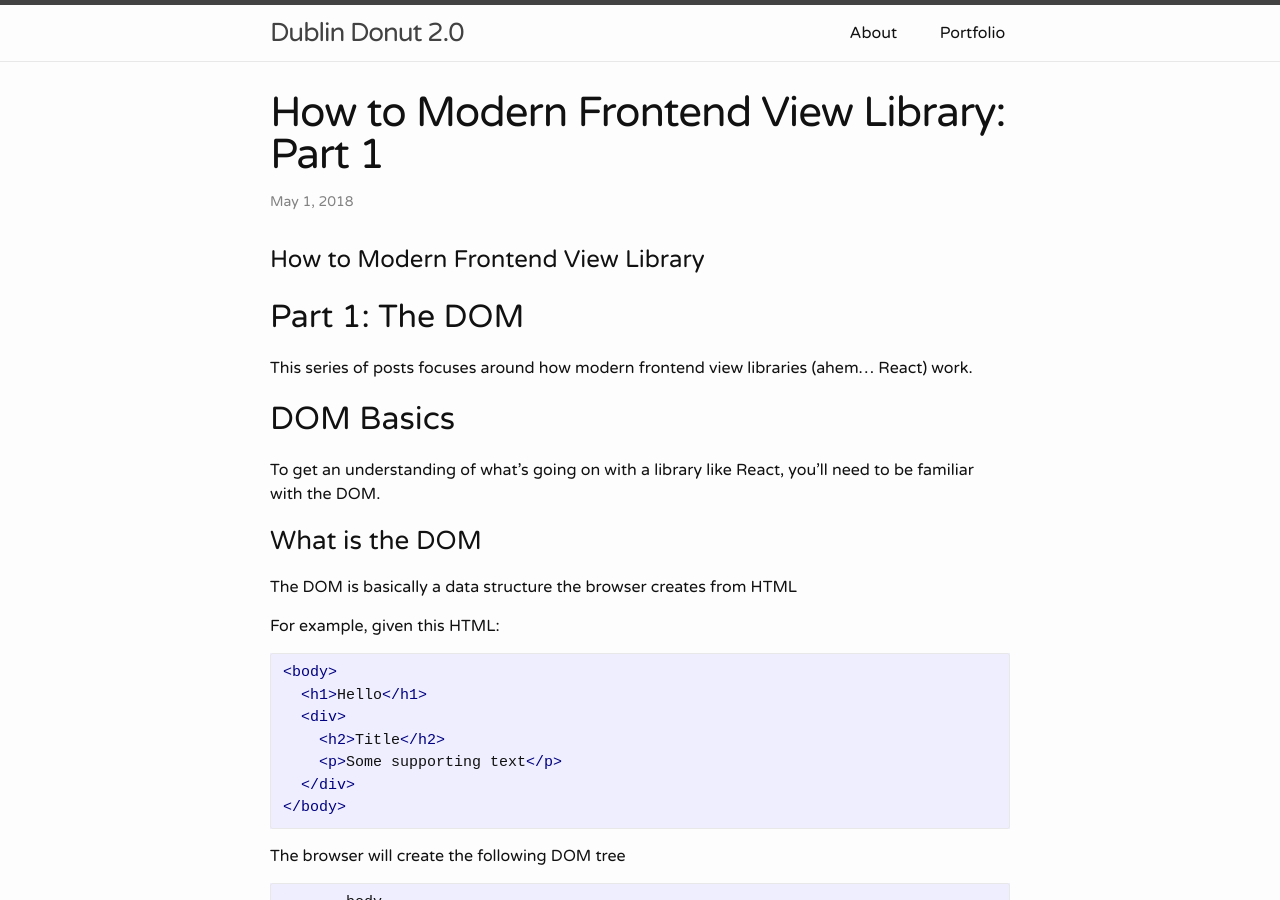
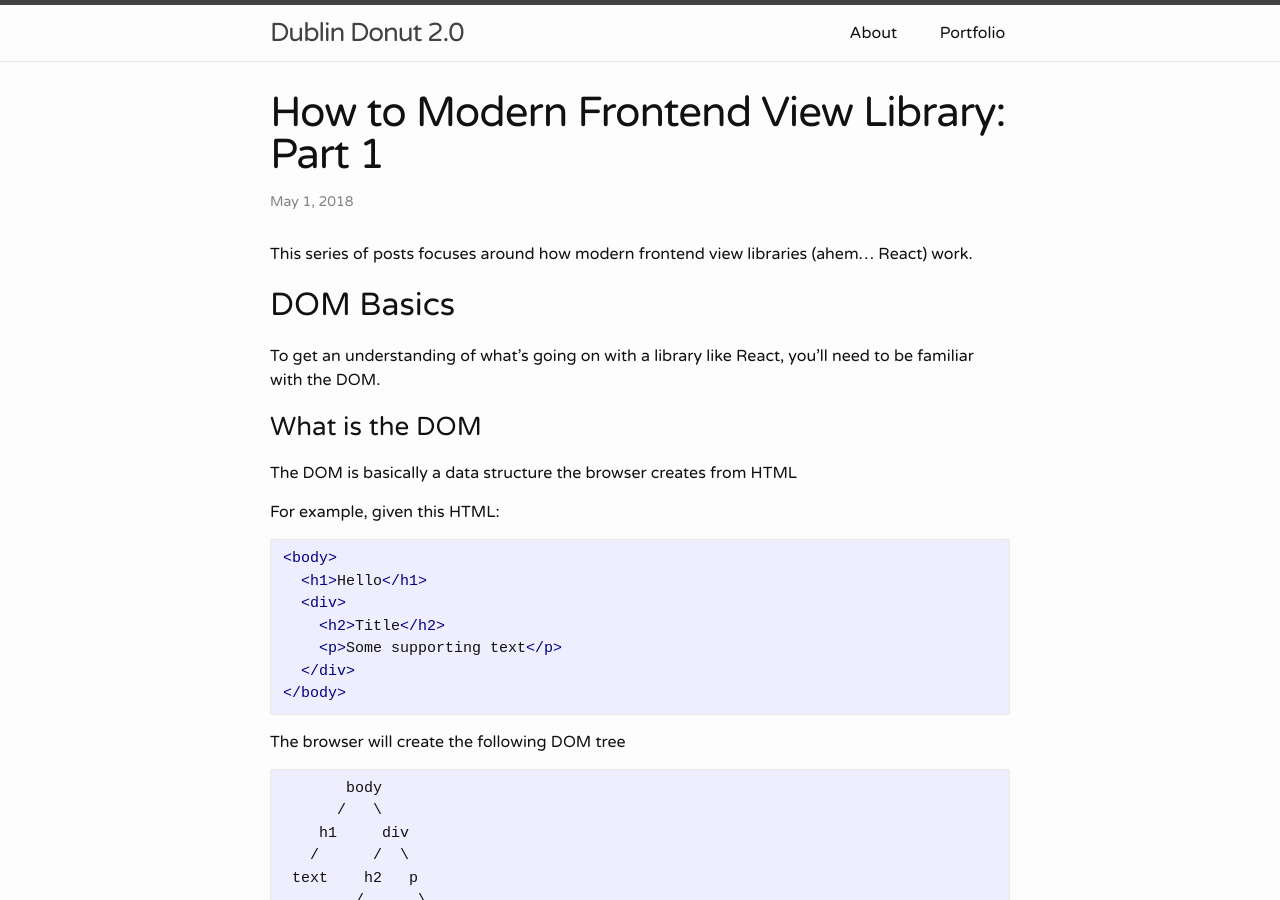
Before and after one commit to waltertan12/blog, a Jekyll site: the page built from _posts/2018-05-01-how-to-frontend-view-library-part-1.md, in a window 1280 px wide and 900 px high. Built offline with Jekyll 4.4.1, drawn with Linux system fonts in a browser that asks for light colours.

Commit message:
Remove redundant heading

```diff
--- a/_posts/2018-05-01-how-to-frontend-view-library-part-1.md
+++ b/_posts/2018-05-01-how-to-frontend-view-library-part-1.md
@@ -6,8 +6,6 @@ categories: javascript
 markdown: redcarpet
 ---
 
-# How to Modern Frontend View Library
-## Part 1: The DOM
 This series of posts focuses around how modern frontend view libraries (ahem... React) work.
 
 ## DOM Basics
```
